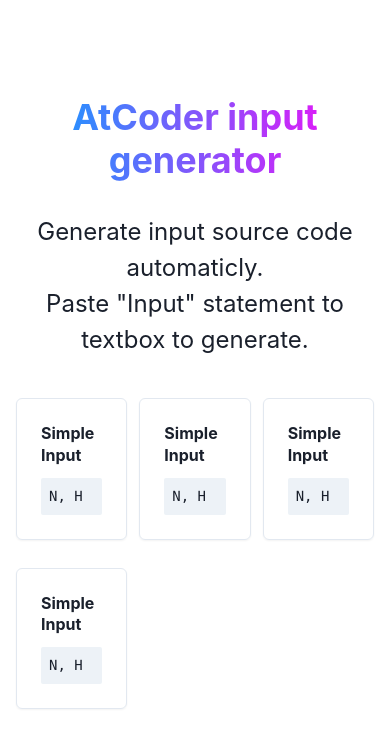
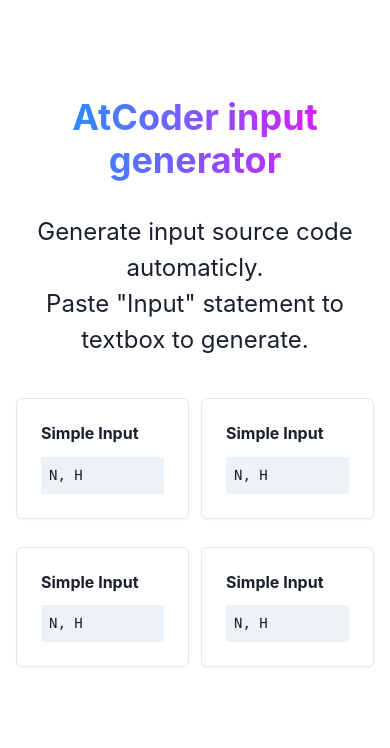
Before and after one commit to itta611/AtCoder-input-templates, a Next.js app: page / in a window 390 px wide. Shown: the top 748 px of the page. Built offline with nearby package versions, Linux system fonts and the light colour scheme.

Commit message:
responsive support

```diff
--- a/components/TemplateMenu/index.jsx
+++ b/components/TemplateMenu/index.jsx
@@ -3,7 +3,15 @@
 
 function TemplateMenu() {
   return (
-    <Grid templateColumns='repeat(3, 1fr)' mt={10} gap={3} w={'full'}>
+    <Grid
+      templateColumns={{
+        md: 'repeat(3, 1fr)',
+        base: 'repeat(2, 1fr)',
+      }}
+      mt={10}
+      gap={3}
+      w={'full'}
+    >
       <Card>
         <CardTitle>Simple Input</CardTitle>
         <CardCode>print('Hello World')</CardCode>
```
